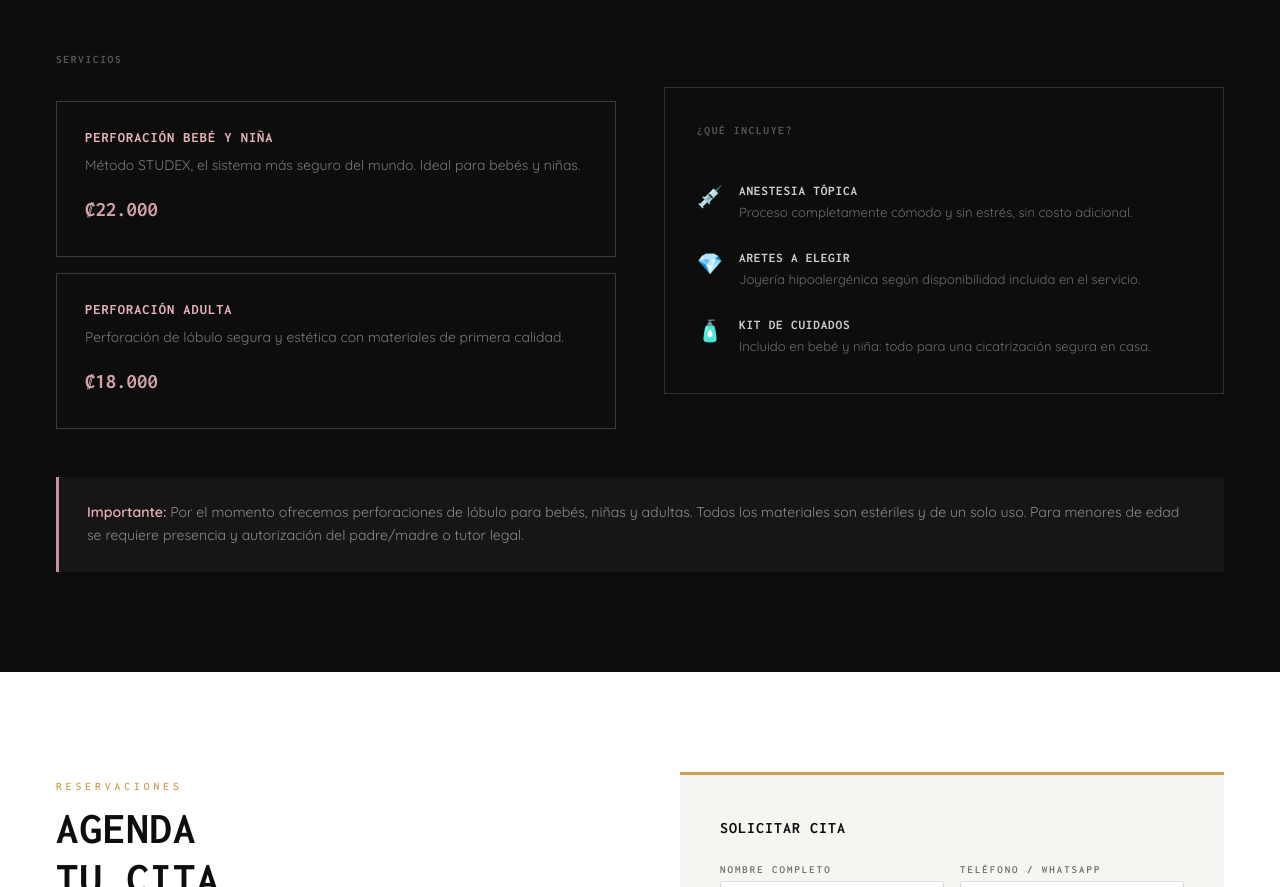
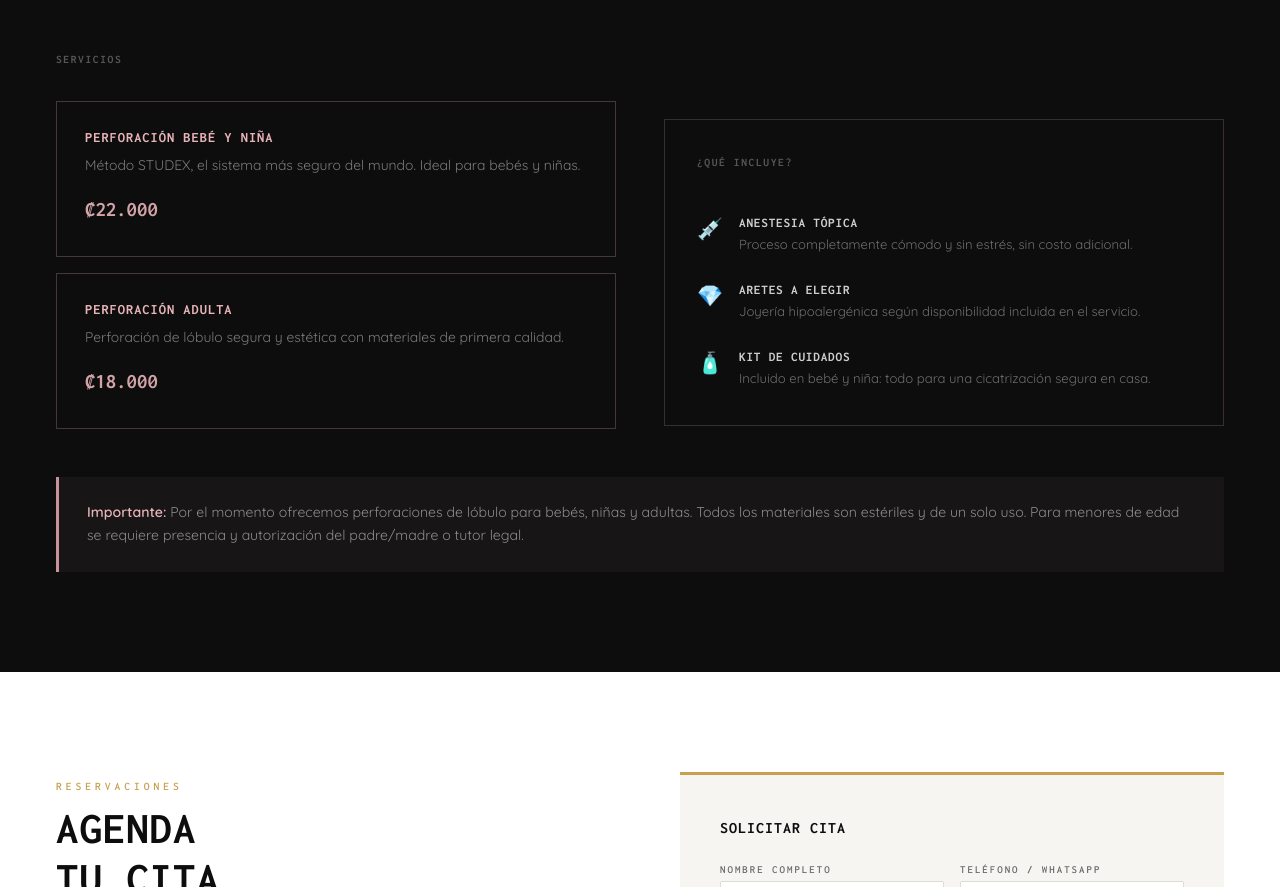
Before and after one commit to Blackdino1500Lx/KerryCare, a website: page index.html in a window 1280 px wide. Shown: the part 5675-6562 px from the top of the page. Drawn offline with Linux system fonts and the light colour scheme.

Commit message:
MINOR UI FIXES

```diff
--- a/css/styles.css
+++ b/css/styles.css
@@ -288,6 +288,7 @@ section { padding: 100px 56px; }
 .ziba-col-incluye {
   border: 1px solid rgba(232,180,184,.2); padding: 36px 32px;
   display: flex; flex-direction: column; gap: 28px;
+  transform: translateY(2rem);
 }
 .ziba-item { display: flex; gap: 16px; align-items: flex-start; }
 .ziba-item-icon { font-size: 1.3rem; line-height: 1; flex-shrink: 0; margin-top: 2px; }
```
